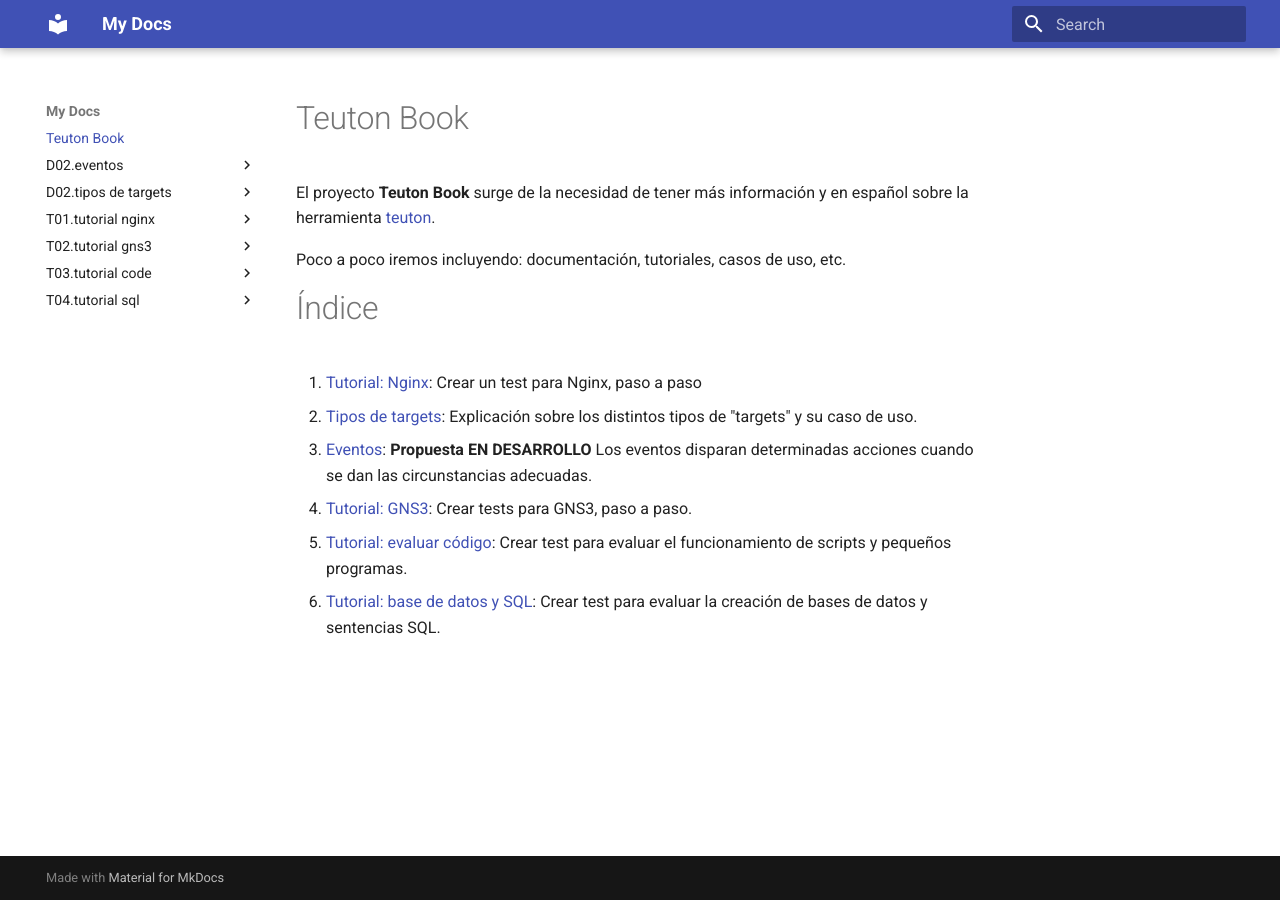
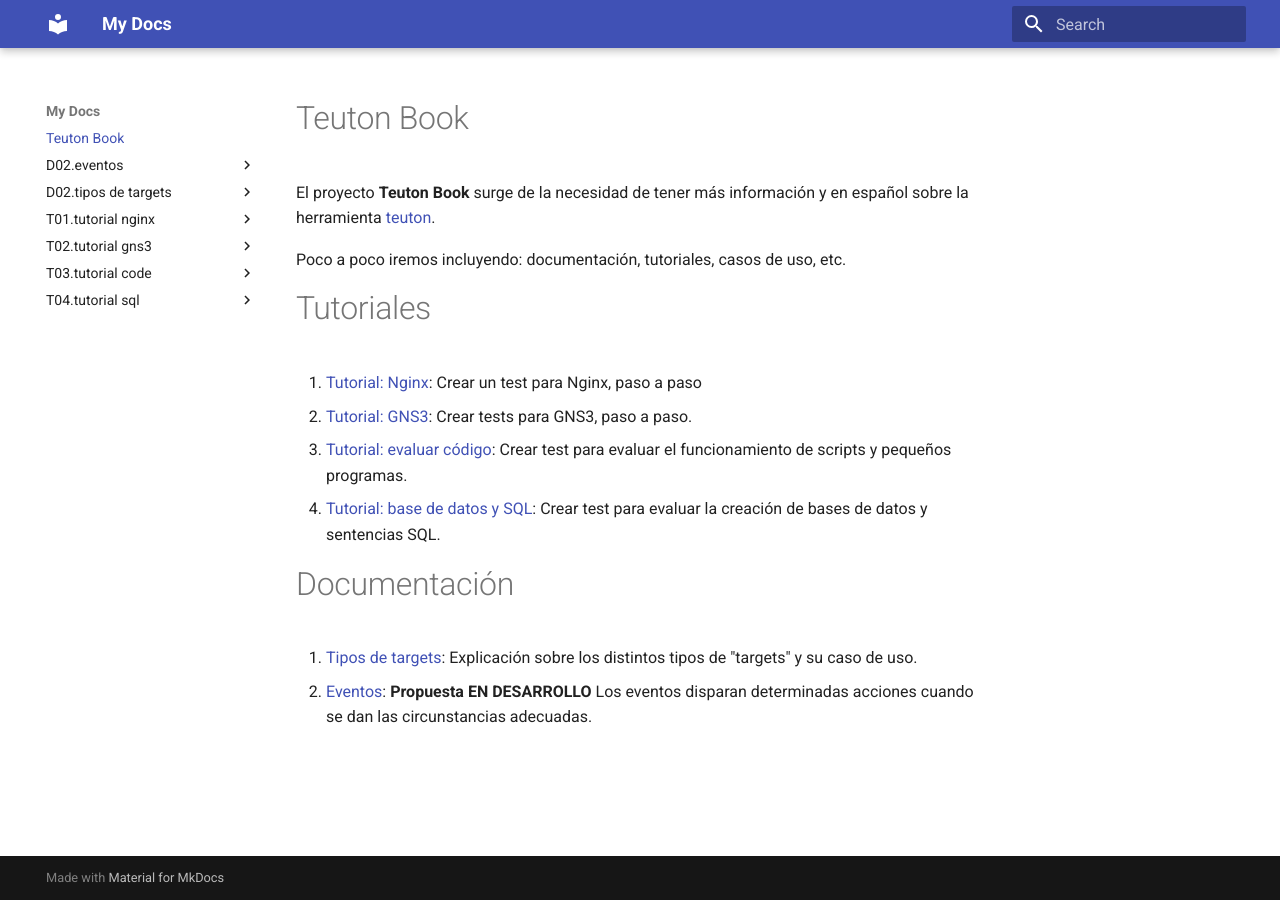
Before and after one commit to dvarrui/teuton-book, an MkDocs documentation site: the page built from docs/index.md, in a window 1280 px wide. Built offline with MkDocs 1.6.1 and Material for MkDocs 9.7.7, drawn with Linux system fonts in a browser that asks for light colours.

Commit message:
chore link

```diff
--- a/docs/index.md
+++ b/docs/index.md
@@ -5,11 +5,14 @@
 
 Poco a poco iremos incluyendo: documentación, tutoriales, casos de uso, etc.
 
-# Índice
+# Tutoriales
 
-1. [Tutorial: Nginx](./01.test_nginx/index.md): Crear un test para Nginx, paso a paso
-2. [Tipos de targets](./02.tipos_de_targets/index.md): Explicación sobre los distintos tipos de "targets" y su caso de uso.
-3. [Eventos](./03.eventos/index.md): **Propuesta EN DESARROLLO** Los eventos disparan determinadas acciones cuando se dan las circunstancias adecuadas.
-4. [Tutorial: GNS3](./04.test_gns3/index.md): Crear tests para GNS3, paso a paso.
-5. [Tutorial: evaluar código](./05.test_code/index.md): Crear test para evaluar el funcionamiento de scripts y pequeños programas.
-6. [Tutorial: base de datos y SQL](./06.test_sql/index.md): Crear test para evaluar la creación de bases de datos y sentencias SQL.
+1. [Tutorial: Nginx](./t01.tutorial_nginx/index.md): Crear un test para Nginx, paso a paso
+2. [Tutorial: GNS3](./t02.tutorial_gns3/index.md): Crear tests para GNS3, paso a paso.
+3. [Tutorial: evaluar código](./t03.tutorial_code/index.md): Crear test para evaluar el funcionamiento de scripts y pequeños programas.
+4. [Tutorial: base de datos y SQL](./t04.tutorial_sql/index.md): Crear test para evaluar la creación de bases de datos y sentencias SQL.
+
+# Documentación
+
+1. [Tipos de targets](./d01.tipos_de_targets/index.md): Explicación sobre los distintos tipos de "targets" y su caso de uso.
+2. [Eventos](./d02.eventos/index.md): **Propuesta EN DESARROLLO** Los eventos disparan determinadas acciones cuando se dan las circunstancias adecuadas.
```
